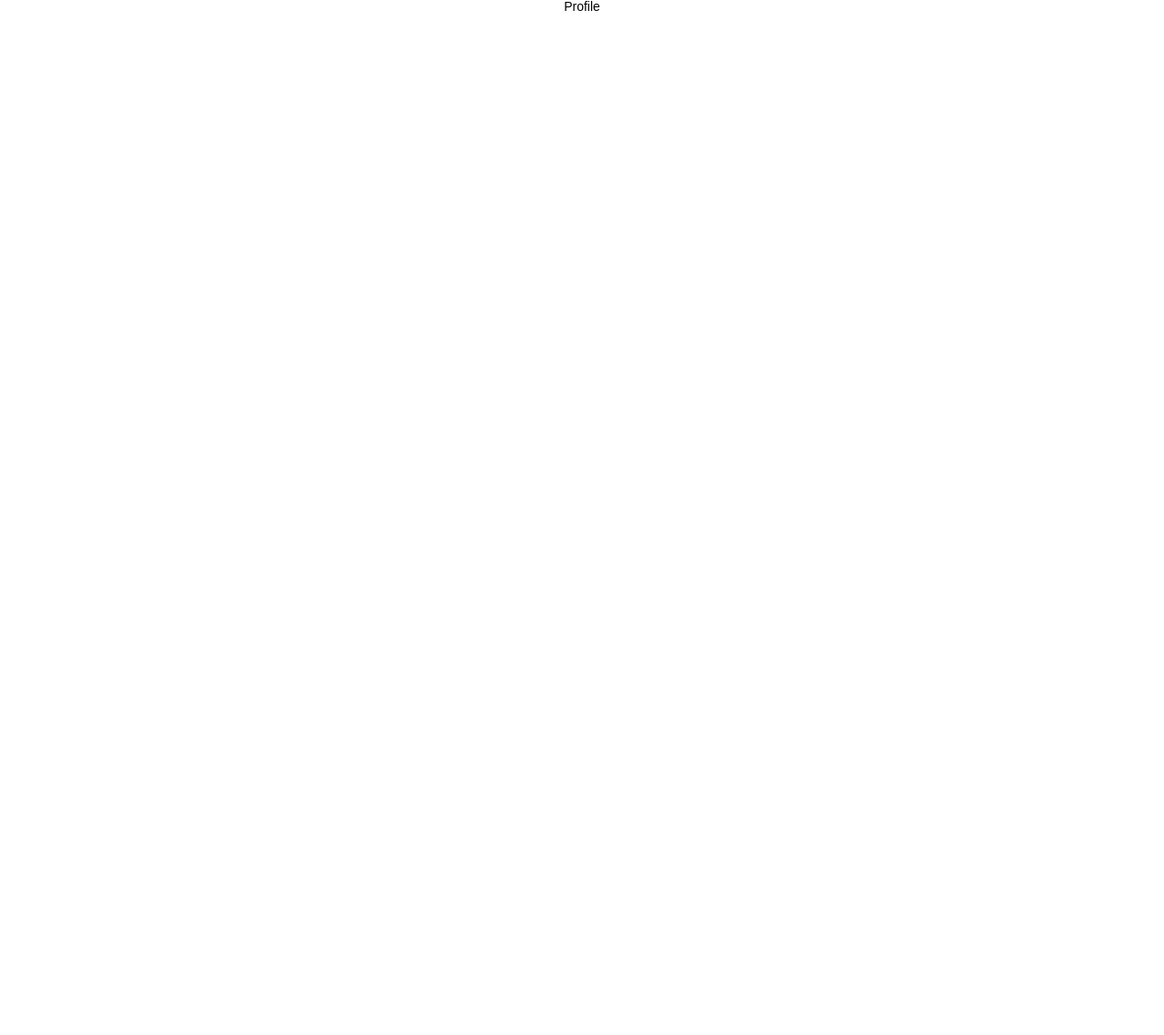
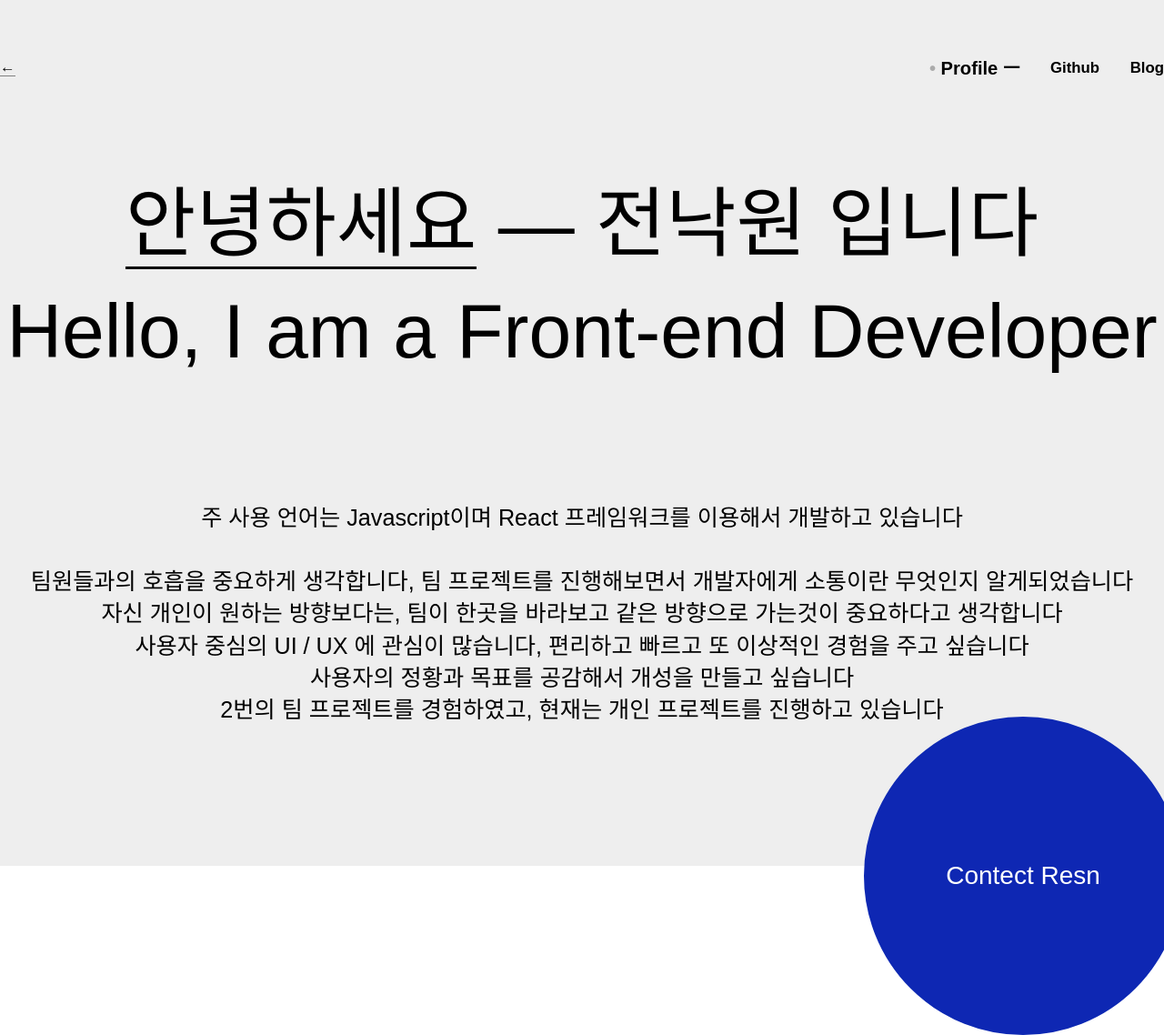
Before and after one commit to feelslikemmmm/portfolio, a React (Create React App) app: page /profile in a window 1280 px wide. Shown: the whole page at 91% size. Before the commit the page ends 800 px from the top, so only its background shows below. Built offline with nearby package versions, Linux system fonts and the light colour scheme.

Commit message:
profile update

```diff
--- a/src/components/profile/Profile.jsx
+++ b/src/components/profile/Profile.jsx
@@ -1,6 +1,51 @@
 import React from 'react';
-
+import { Route, Switch, Link } from 'react-router-dom';
+import styles from '../../styles/profile/Profile.module.css'
 const Profile = (props) => {
-  return <div>Profile</div>
+  return (
+    <>
+      <nav className={styles.global_nav}>
+        <div className={styles.global_nav_links}>
+          <Link to="/" className={styles.product_name}>
+            ←
+        </Link>
+          <Link to="/profile">
+            <span className={styles.blinking}>• </span>
+            <span>Profile ㅡ</span>
+          </Link>
+          <a href="https://github.com/feelslikemmmm" target="blank">
+            Github
+        </a>
+          <a href="https://velog.io/@feelslikemmmm" target="blank">
+            Blog
+        </a>
+        </div>
+      </nav>
+      <section className={styles.main_section}>
+        <div className={styles.main_section_container}>
+          <a href="mailto:feelslikemmmm@gmail.com" className={styles.circle}>
+            Contect Resn
+        </a>
+          <h1 className={styles.main_section_title}>
+            <span className={styles.main_section_name}>안녕하세요</span> — 전낙원 입니다
+          <br />
+          Hello, I am a Front-end Developer
+        </h1>
+          <p className={styles.main_section_body}>
+            주 사용 언어는 Javascript이며  React 프레임워크를 이용해서 개발하고 있습니다
+          <br />
+            <br />
+            <ul>
+              <li>팀원들과의 호흡을 중요하게 생각합니다, 팀 프로젝트를 진행해보면서 개발자에게 소통이란 무엇인지 알게되었습니다</li>
+              <li>자신 개인이 원하는 방향보다는, 팀이 한곳을 바라보고 같은 방향으로 가는것이 중요하다고 생각합니다</li>
+              <li>사용자 중심의 UI / UX 에 관심이 많습니다, 편리하고 빠르고 또 이상적인 경험을 주고 싶습니다</li>
+              <li>사용자의 정황과 목표를 공감해서 개성을 만들고 싶습니다</li>
+              <li>2번의 팀 프로젝트를 경험하였고, 현재는 개인 프로젝트를 진행하고 있습니다</li>
+            </ul>
+          </p>
+        </div>
+      </section>
+    </>
+  )
 }
 export default Profile;
--- /dev/null
+++ b/src/styles/profile/Profile.module.css
@@ -0,0 +1,132 @@
+.global_nav {
+  height: 150px;
+  background: rgb(238, 238, 238);
+}
+
+.global_nav_links {
+  display: flex;
+  align-items: center;
+  height: 100%;
+  max-width: 1300px;
+  margin: 0 auto;
+}
+
+.global_nav_links a {
+  transition: all 300ms ease-in-out;
+}
+.global_nav_links a:not(.product_name) {
+  font-size: 1.2em;
+  font-weight: 600;
+  margin-left: 2em;
+}
+
+.global_nav_links a:hover {
+  transform: scale(1.1);
+}
+
+.global_nav_links a span {
+  font-size: 1.2em;
+  font-weight: 600;
+}
+
+.product_name {
+  margin-right: auto;
+  font-size: 1.2rem;
+  font-weight: 200;
+  border-bottom: 1px solid gray;
+}
+
+.blinking {
+  font-size: 1.5em;
+  -webkit-animation: blink 1.5s ease-in-out infinite alternate;
+  -moz-animation: blink 1.5s ease-in-out infinite alternate;
+  animation: blink 1.5s ease-in-out infinite alternate;
+}
+
+@-webkit-keyframes blink {
+  0% {
+    opacity: 0;
+  }
+  50% {
+    opacity: 0.5;
+  }
+  100% {
+    opacity: 1;
+  }
+}
+@-moz-keyframes blink {
+  0% {
+    opacity: 0;
+  }
+  50% {
+    opacity: 0.5;
+  }
+  100% {
+    opacity: 1;
+  }
+}
+@keyframes blink {
+  0% {
+    opacity: 0;
+  }
+  50% {
+    opacity: 0.5;
+  }
+  100% {
+    opacity: 1;
+  }
+}
+
+/* -- Nav Clear -- */
+
+/* Section Start */
+.main_section {
+  background: rgb(238, 238, 238);
+  height: 100%;
+  padding-top: 3%;
+}
+
+.main_section_container {
+  position: relative;
+  height: 100%;
+  max-width: 1300px;
+  margin: 0 auto;
+}
+
+.main_section_title {
+  font-size: 6em;
+  font-weight: 400;
+  line-height: 1.4;
+}
+
+.main_section_title span {
+  border-bottom: 3px solid black;
+}
+
+.main_section_body {
+  padding-top: 10%;
+  padding-bottom: 12%;
+  font-size: 1.8em;
+  line-height: 1.4;
+}
+
+.circle {
+  display: flex;
+  justify-content: center;
+  align-items: center;
+  position: absolute;
+  top: 600px;
+  left: 950px;
+  width: 350px;
+  height: 350px;
+  background: rgb(14, 39, 179);
+  border-radius: 50%;
+  border: solid 0.2rem #0d28b3;
+  font-size: 2rem;
+  color: white;
+  transition: 500ms all;
+}
+
+.circle:hover {
+  transform: rotate(18deg) scale(1.1);
+}
```
Also changed, not shown: public/moi2.gif (deleted).
